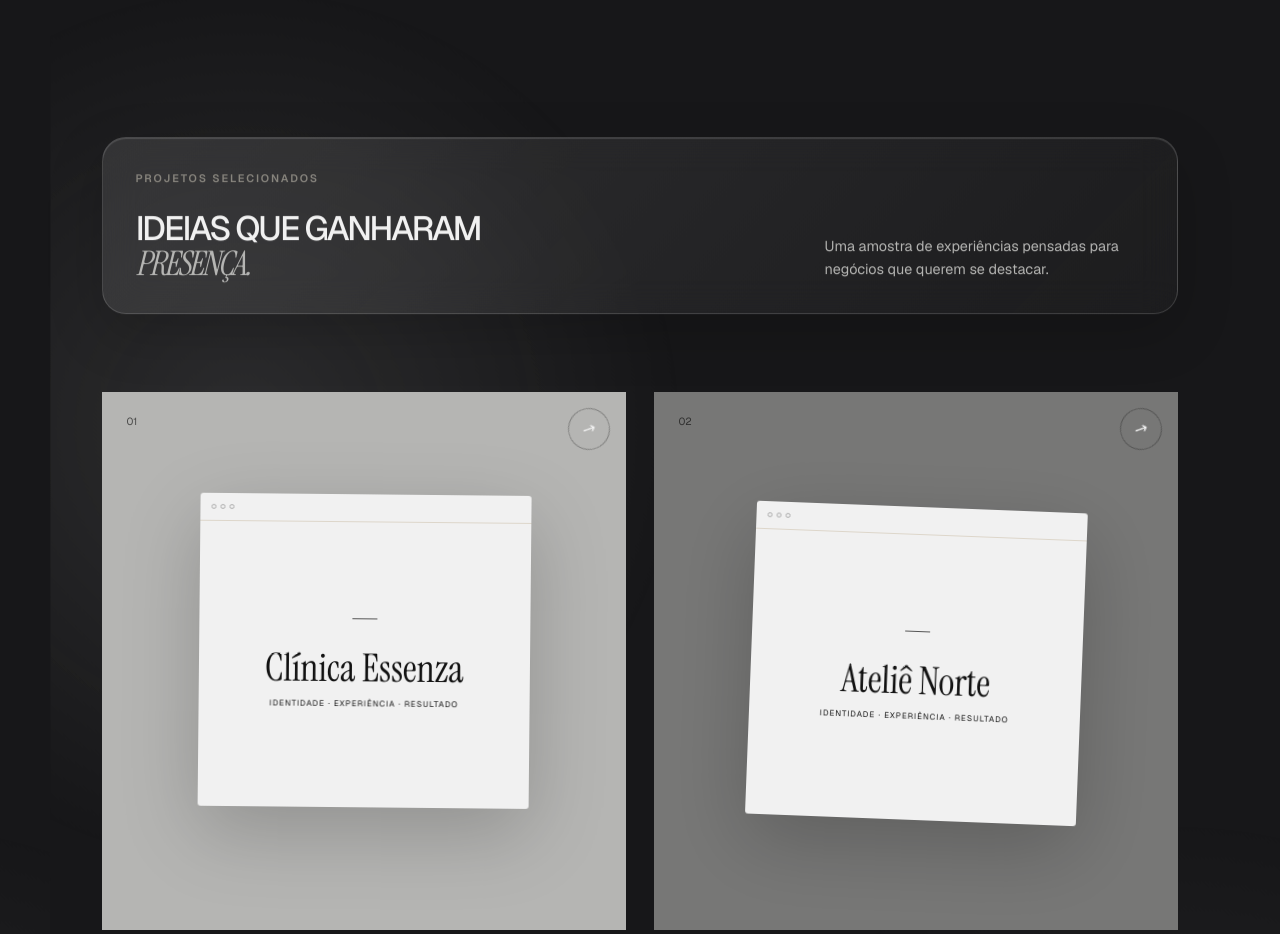
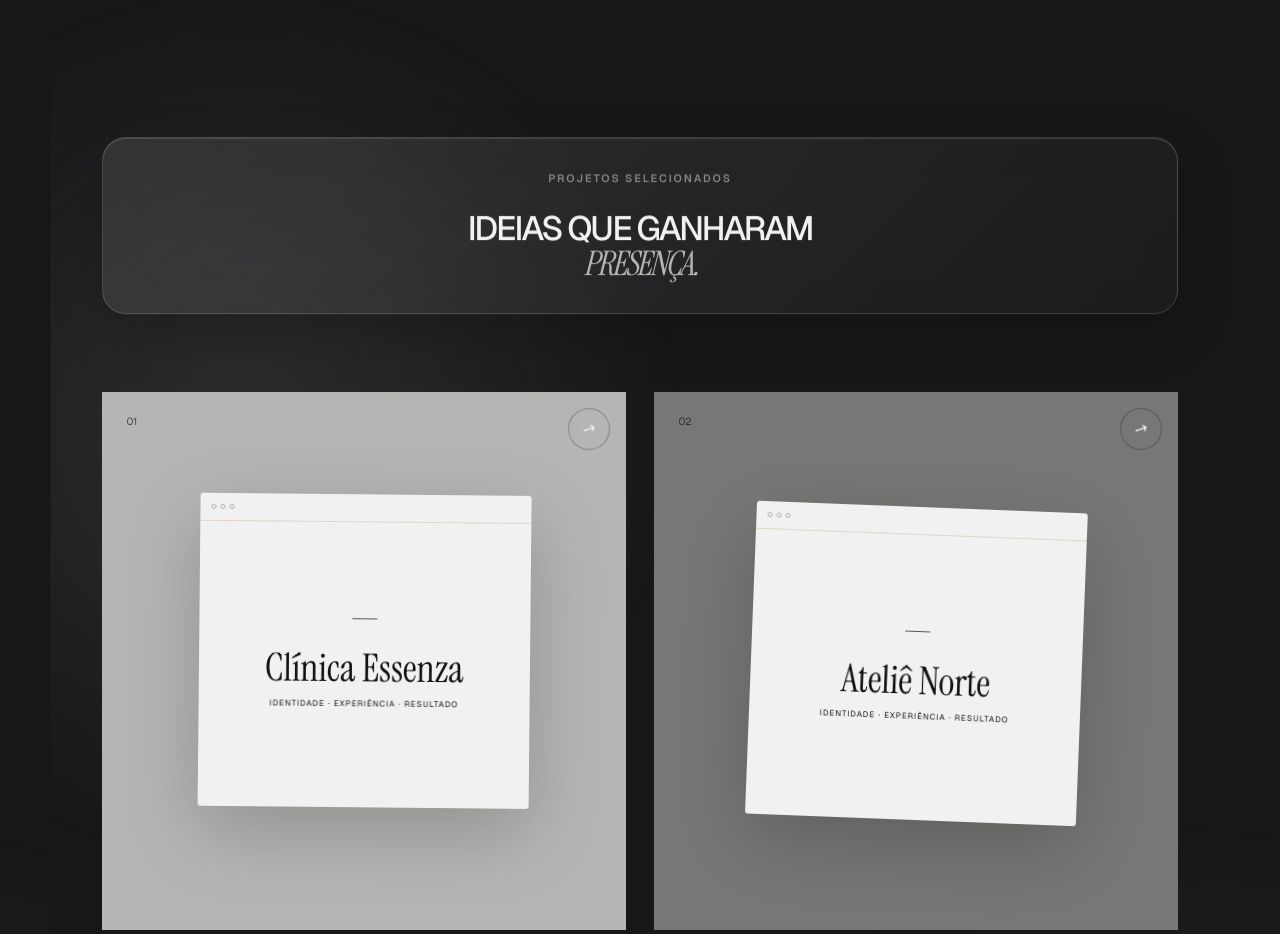
Before and after one commit to sasaferinha/samuel.dev, a Next.js app: page / in a window 1280 px wide. Shown: the part 1440-2374 px from the top of the page. Built offline with nearby package versions, Linux system fonts and the light colour scheme.

Commit message:
Center projects heading

```diff
--- a/app/globals.css
+++ b/app/globals.css
@@ -39,6 +39,8 @@ nav a { opacity:.7; transition:.25s; } nav a:hover { opacity:1; }
 .stats div:first-child { padding-left:0; }.stats div:last-child { border:0; }
 .stats strong { font-family:var(--font-serif); font-size:2.2rem; font-weight:400; }.stats span { font-size:.72rem; color:#6d6962; }
 .projects { background:#131312; color:var(--paper); }
+.projects .section-heading { justify-content:center; align-items:center; text-align:center; }
+.projects .section-heading>div { width:100%; }
 .section-heading { display:flex; justify-content:space-between; align-items:flex-end; margin-bottom:5rem; }
 .section-heading .section-label { color:#88857e; margin-bottom:1.5rem; }
 .section-heading>p { max-width:320px; color:#96938c; line-height:1.6; font-size:.9rem; }
--- a/app/page.tsx
+++ b/app/page.tsx
@@ -154,7 +154,6 @@ export default function Home() {
       <section className="projects section" id="trabalhos" aria-labelledby="projects-title">
         <div className="section-heading">
           <div><p className="section-label">Projetos selecionados</p><h2 id="projects-title">Ideias que ganharam<br /><em>presença.</em></h2></div>
-          <p>Uma amostra de experiências pensadas para negócios que querem se destacar.</p>
         </div>
         <div className="project-grid">
           {projects.map((project, index) => (
```
